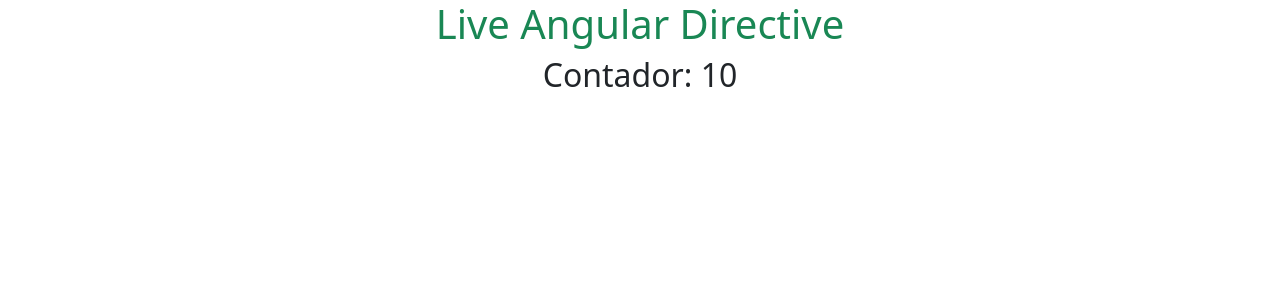
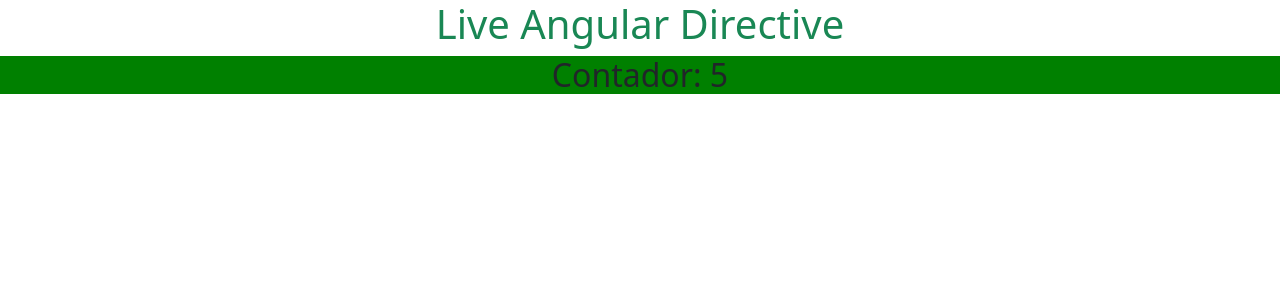
Before and after one commit to Brunocs1991/dio-explorando-diretivas-com-angular, an Angular app in the folder ambiente-angular/: page / in a window 1280 px wide. Shown: the top 300 px of the page. Built offline with nearby package versions, Linux system fonts and the light colour scheme.

Commit message:
directive ngClass

```diff
--- a/ambiente-angular/src/app/app.component.html
+++ b/ambiente-angular/src/app/app.component.html
@@ -1,2 +1,4 @@
 <h1 class="text-success text-center">Live Angular Directive</h1>
-<h2 class="text-center">Contador: {{ count }}</h2>
+<div [ngStyle]="{ background: count < 5 ? 'red' : 'green' }">
+  <h2 class="text-center">Contador: {{ count }}</h2>
+</div>
--- a/ambiente-angular/src/app/app.component.ts
+++ b/ambiente-angular/src/app/app.component.ts
@@ -13,7 +13,7 @@
   ngOnInit(): void {
     let interval = setInterval(() => {
       this.count++;
-      if ((this.count = 10)) {
+      if (this.count === 10) {
         clearInterval(interval);
       }
     }, 1000);
```
